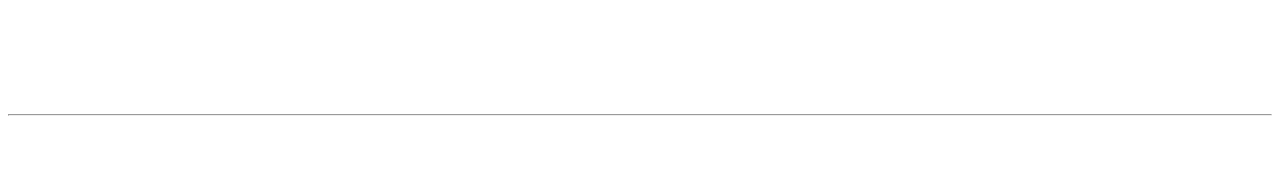
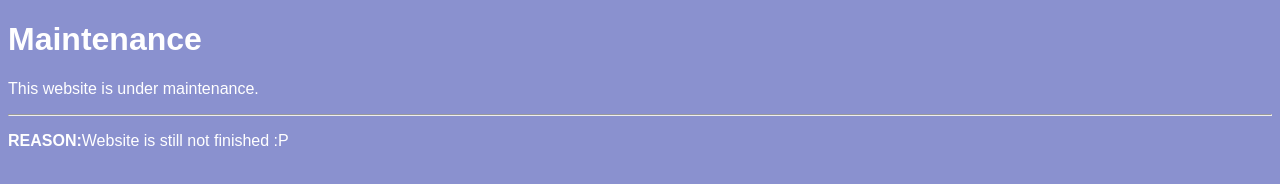
Before and after one commit to garnetluvcookie/PigeonVideo.github.io, a website: page src/views/index.html in a window 1280 px wide. Drawn offline with Linux system fonts and the light colour scheme; files whose address does not match are found by name.

Commit message:
Update style.css

```diff
--- a/src/public/style.css
+++ b/src/public/style.css
@@ -1,5 +1,5 @@
 body {
-  background-color: 8a91cf;
+  background-color: #8a91cf;
   font-family: Arial;
   color: white;
 }
```
